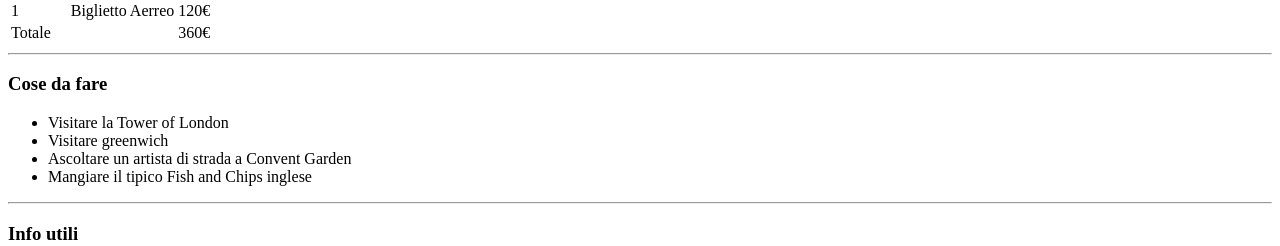
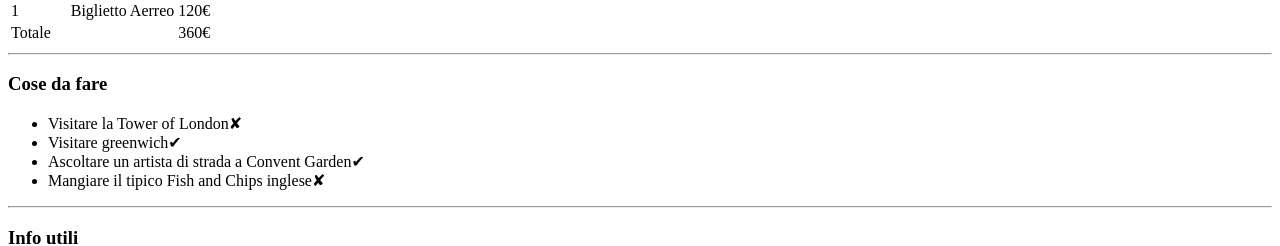
Before and after one commit to Cinzia00/html-london-trip, a plain HTML site: page index.html in a window 1280 px wide. Shown: the part 828-1074 px from the top of the page. Drawn offline with Linux system fonts and the light colour scheme.

Commit message:
aggiunte icone

```diff
--- a/index.html
+++ b/index.html
@@ -48,10 +48,10 @@
         <hr>
         <h3>Cose da fare</h3>
         <ul>
-            <li>Visitare la Tower of London</li>
-            <li>Visitare greenwich</li>
-            <li>Ascoltare un artista di strada a Convent Garden</li>
-            <li>Mangiare il tipico Fish and Chips inglese</li>
+            <li>Visitare la Tower of London&#10008;</li>
+            <li>Visitare greenwich&#10004;</li>
+            <li>Ascoltare un artista di strada a Convent Garden&#10004;</li>
+            <li>Mangiare il tipico Fish and Chips inglese&#10008;</li>
         </ul>
         <hr>
     </main>
```
